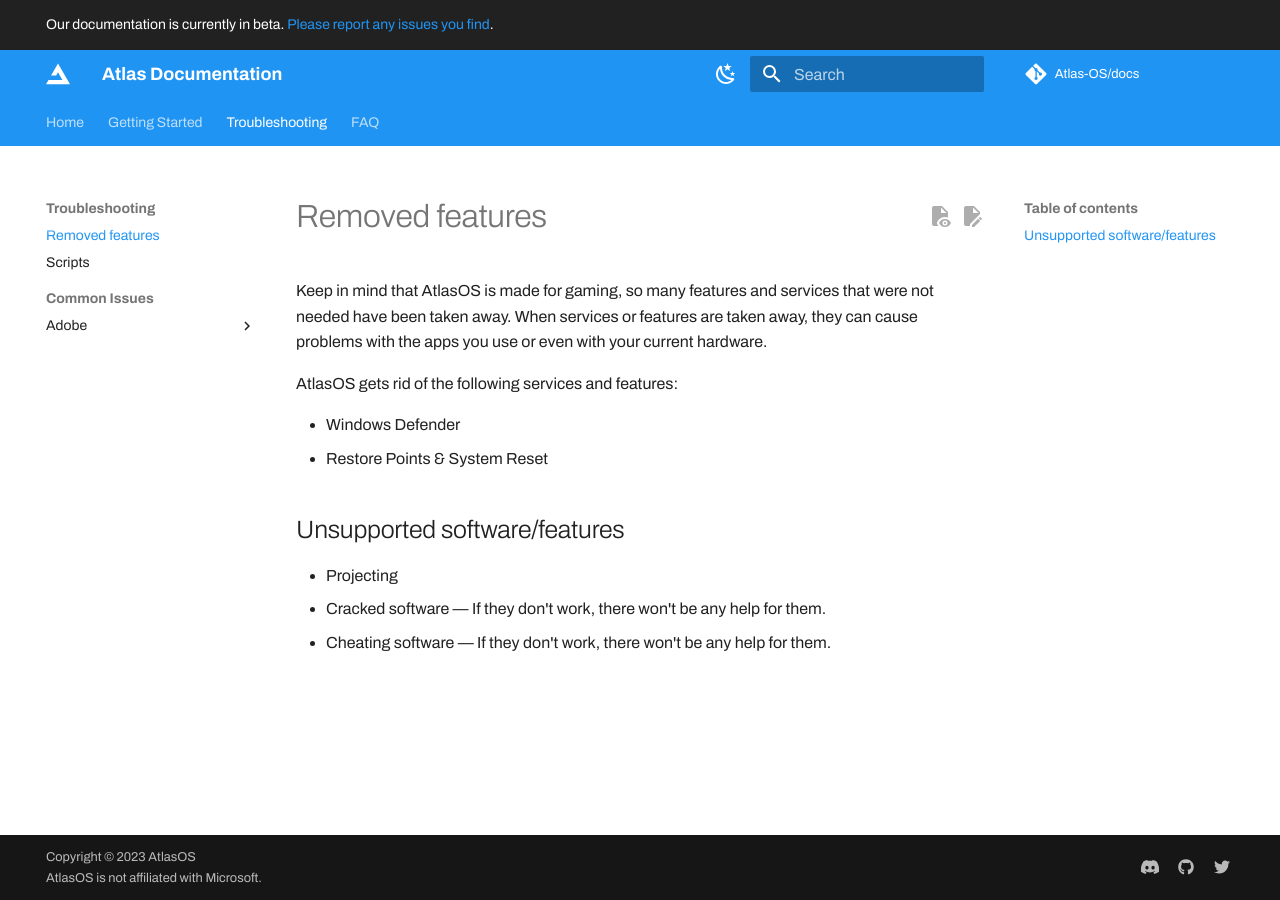
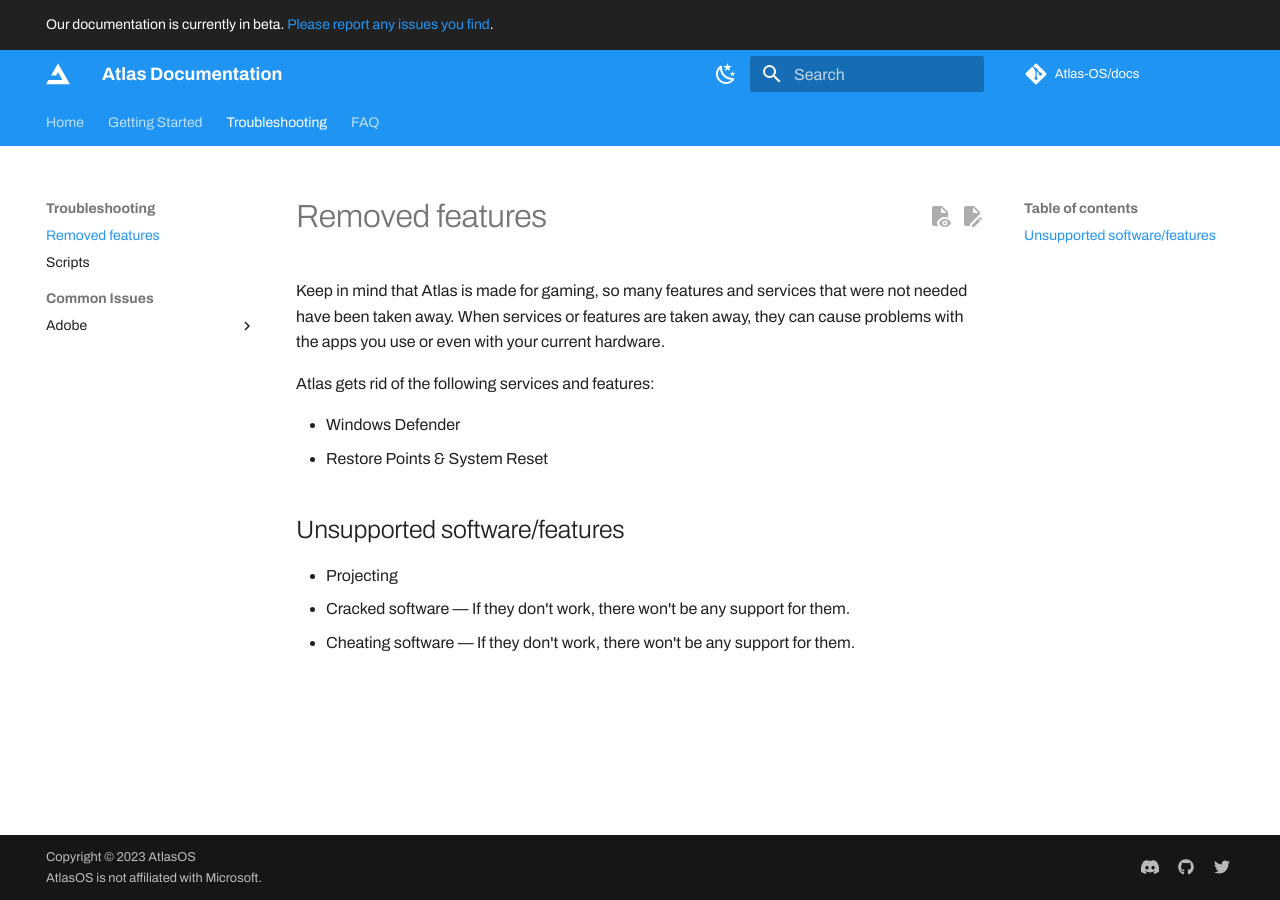
Before and after one commit to Atlas-OS/docs, an MkDocs documentation site: the page built from docs/Troubleshooting/Removed features.md, in a window 1280 px wide. Built offline with MkDocs 1.6.1 and Material for MkDocs 9.7.7, drawn with Linux system fonts in a browser that asks for light colours; some web fonts are replaced; plug-ins that fetch from the network failed and are left out; comment, search, counter and statistics services are not loaded.

Commit message:
Update Removed features.md

```diff
--- a/docs/Troubleshooting/Removed features.md
+++ b/docs/Troubleshooting/Removed features.md
@@ -1,11 +1,11 @@
-Keep in mind that AtlasOS is made for gaming, so many features and services that were not needed have been taken away. When services or features are taken away, they can cause problems with the apps you use or even with your current hardware.
+Keep in mind that Atlas is made for gaming, so many features and services that were not needed have been taken away. When services or features are taken away, they can cause problems with the apps you use or even with your current hardware.
 
-AtlasOS gets rid of the following services and features:
+Atlas gets rid of the following services and features:
 
 * Windows Defender
 * Restore Points & System Reset
 
 ## Unsupported software/features
 * Projecting
-* Cracked software — If they don't work, there won't be any help for them.
-* Cheating software — If they don't work, there won't be any help for them.
+* Cracked software — If they don't work, there won't be any support for them.
+* Cheating software — If they don't work, there won't be any support for them.
```
